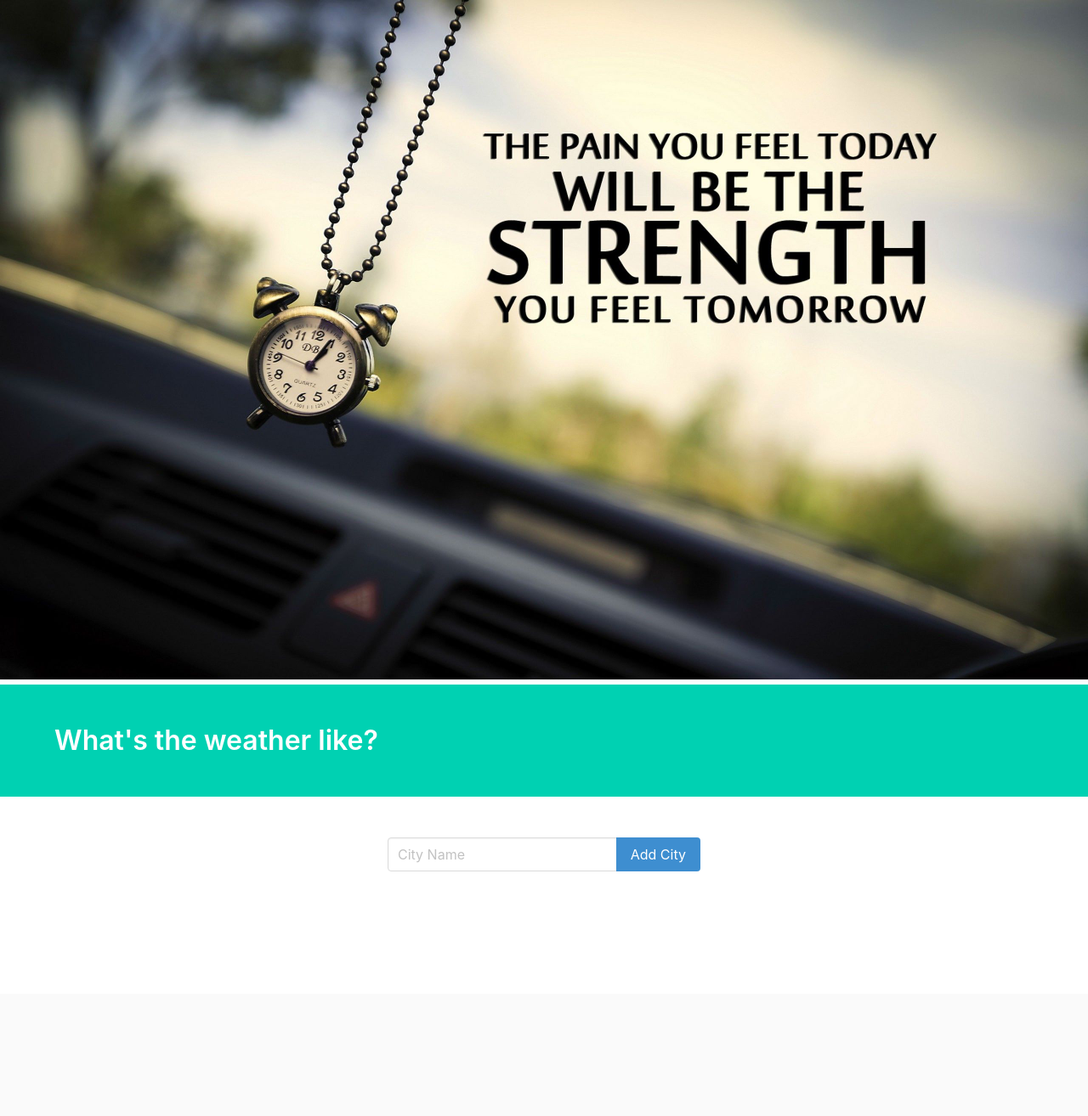
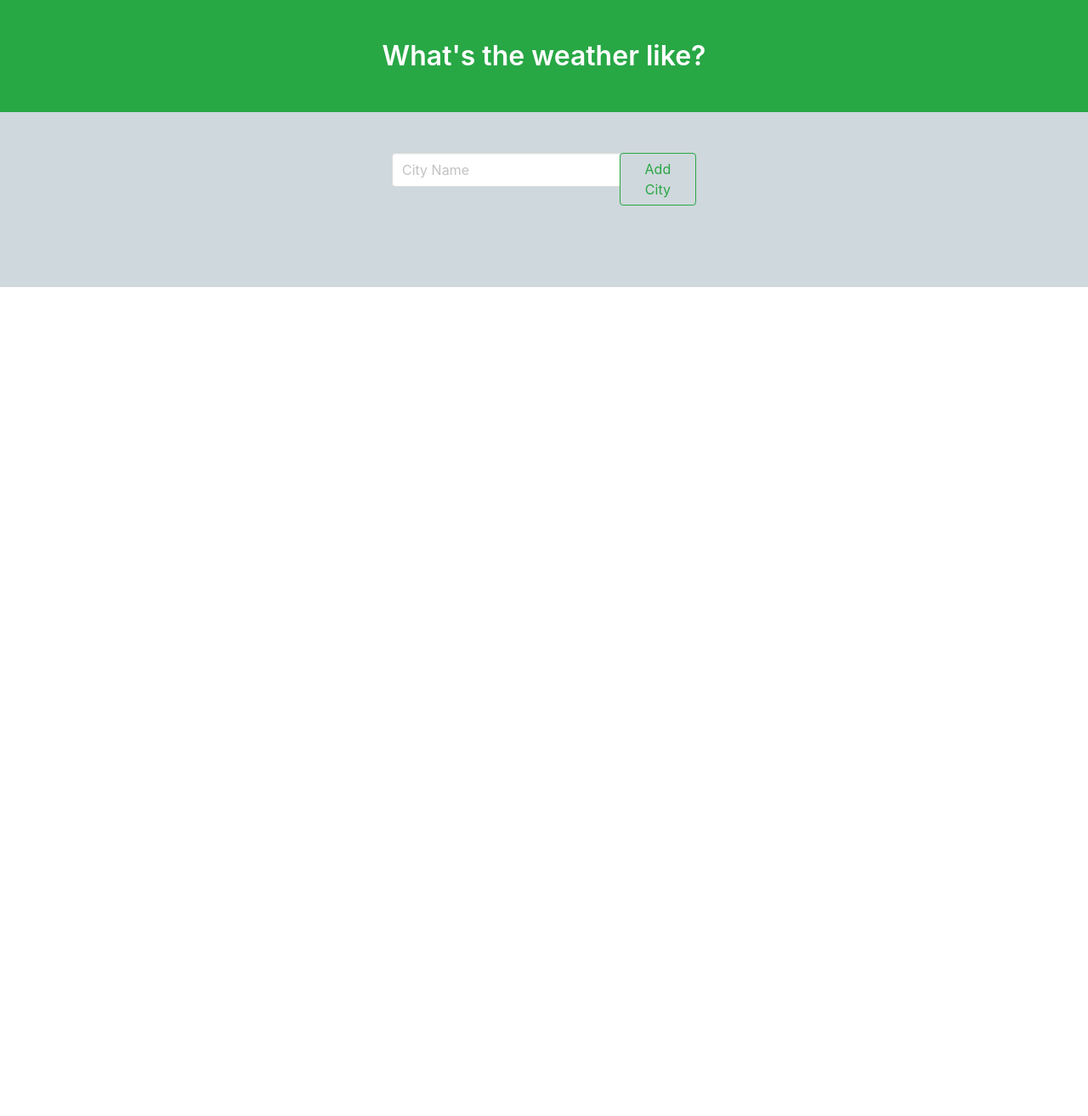
Before and after one commit to Zubaydullo/WeatherApp, a Django app: template weather/templates/weather/weather.html in a window 1280 px wide. Shown: the whole page at 85% size. After the commit the page ends 338 px from the top, so only its background shows below. Run offline with Django 3.2, Linux system fonts and the light colour scheme; the template is opened without the code that fills it: values that come from a table or form of the project are taken from there, others are empty; some libraries are stand-ins or nearby versions.

Commit message:
change weather.html

```diff
--- a/weather/templates/weather/weather.html
+++ b/weather/templates/weather/weather.html
@@ -1,21 +1,50 @@
-{% load static %}
-<!DOCTYPE html>
+<!doctype html>
 <html lang="en">
-
 <head>
     <meta charset="UTF-8">
-    <meta name="viewport" content="width=device-width, initial-scale=1.0">
+    <meta name="viewport"
+          content="width=device-width, user-scalable=no, initial-scale=1.0, maximum-scale=1.0, minimum-scale=1.0">
     <meta http-equiv="X-UA-Compatible" content="ie=edge">
     <title>Document</title>
+    <link rel="stylesheet" href="https://cdn.jsdelivr.net/npm/bootstrap@4.6.0/dist/css/bootstrap.min.css" integrity="sha384-B0vP5xmATw1+K9KRQjQERJvTumQW0nPEzvF6L/Z6nronJ3oUOFUFpCjEUQouq2+l" crossorigin="anonymous">
     <link rel="stylesheet" href="https://cdnjs.cloudflare.com/ajax/libs/bulma/0.6.2/css/bulma.css" />
+    <style>
+        body {
+    color: #fff;
+    overflow-x: hidden;
+    height: 100%;
+    background-color: #CFD8DC;
+    background-repeat: no-repeat
+}
+
+.card {
+    background-size: cover;
+    width: 300px;
+    height: 300px;
+    border-radius: 20px;
+    box-shadow: 0px 8px 16px 4px #9E9E9E;
+    margin-top: 50px;
+    margin-bottom: 50px;
+}
+
+.time-font {
+    font-size: 30px
+}
+
+.sm-font {
+    font-size: 18px
+}
+
+.med-font {
+    font-size: 28px
+}
+    </style>
 </head>
-
 <body>
-    <img src="{% static 'weather/images/motivation.jpg' %}" />
-    <section class="hero is-primary">
-        <div class="hero-body">
+<section class="hero is-primary ">
+        <div class="hero-body bg-success">
             <div class="container">
-                <h1 class="title">
+                <h1 class="title text-center" >
                     What's the weather like?
                 </h1>
             </div>
@@ -32,55 +61,28 @@
                                 {{ form.name }}
                             </div>
                             <div class="control">
-                                <button type="submit" class="button is-info">
+                                <button type="submit" class="btn btn-outline-success">
                                     Add City
                                 </button>
                             </div>
                         </div>
-                        {% if message %}
-                            <div class="notification {{ message_class }}">{{ message }}</div>
-                        {% endif %}
                     </form>
                 </div>
             </div>
         </div>
     </section>
-    <section class="section">
-        <div class="container">
-            <div class="columns">
-                <div class="column is-offset-4 is-4">
-                    {% for city_weather in weather_data %}
-                    <div class="box">
-                        <article class="media">
-                            <div class="media-left">
-                                <figure class="image is-50x50">
-                                    <img src="https://openweathermap.org/img/w/{{ city_weather.icon }}.png" alt="Image">
-                                </figure>
-                            </div>
-                            <div class="media-content">
-                                <div class="content">
-                                    <p>
-                                        <span class="title">{{ city_weather.city }}</span>
-                                        <br>
-                                        <span class="subtitle">{{ city_weather.temperature }}° F</span>
-                                        <br> {{ city_weather.description }}
-                                    </p>
-                                </div>
-                            </div>
-                            <div class="media-right">
-                                <a href="{% url 'delete_city' city_weather.city %}">
-                                    <button class="delete"></button>
-                                </a>
-                            </div>
-                        </article>
-                    </div>
-                    {% endfor %}
-                </div>
-            </div>
+
+    <div class="container-fluid px-1 px-md-4 py-5 mx-auto">
+    <div class="row d-flex justify-content-center px-3">
+        {% for city_weather in weather_data %}
+        <div class="card" style="background-image: url('http://openweathermap.org/img/w/{{ city_weather.icon }}.png')">
+            <h2 class="ml-auto mr-4 mt-3 mb-0 text-dark">{{city_weather.city}}</h2>
+            <p class="ml-auto mr-4 mb-0 med-font text-dark">{{ city_weather.temperature }}° C</p>
+            <p class="time-font mb-0 ml-4 mt-auto text-dark">{{current_time}}</p>
+            <p class="ml-4 mb-4 text-dark">{{week_day}} {{today}}</p>
         </div>
-    </section>
-    <footer class="footer">
-    </footer>
+        {% endfor %}
+    </div>
+</div>
 </body>
-
 </html>
```
Also changed, not shown: db.sqlite3 (deleted).
